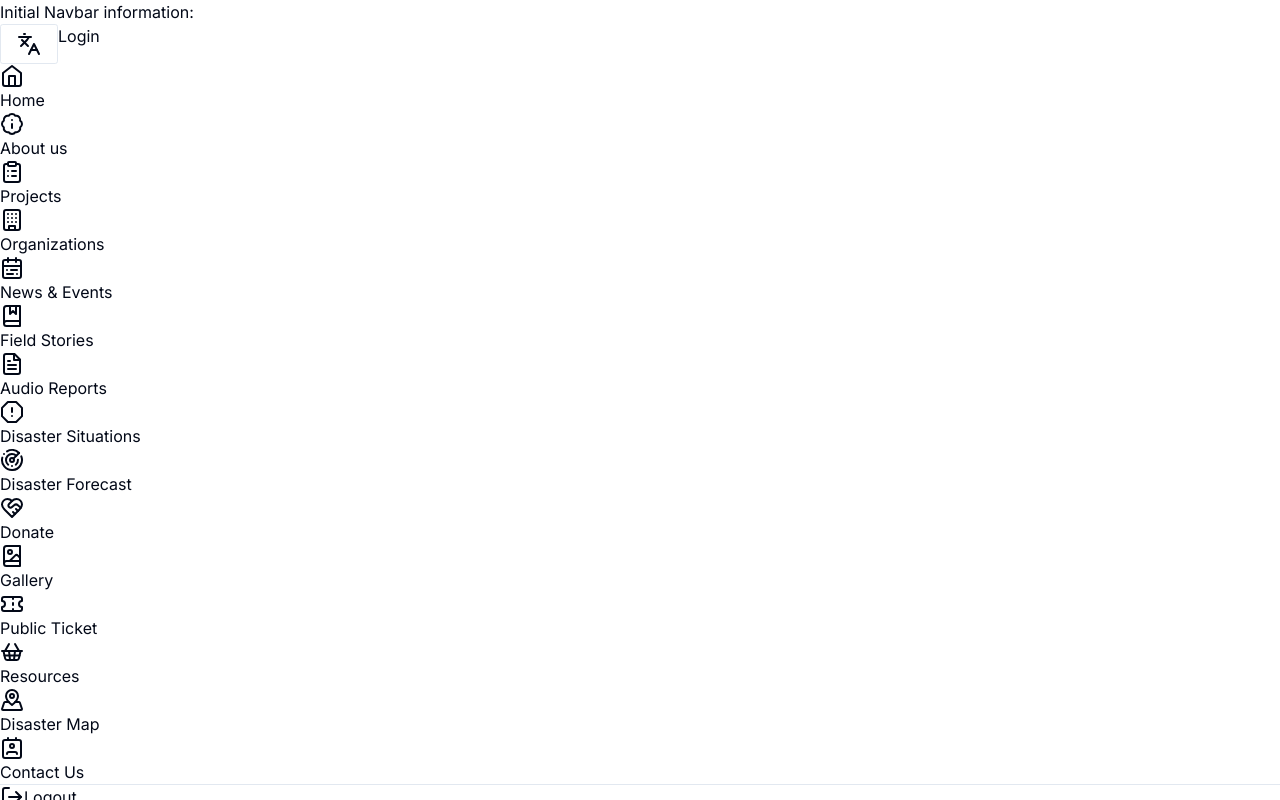
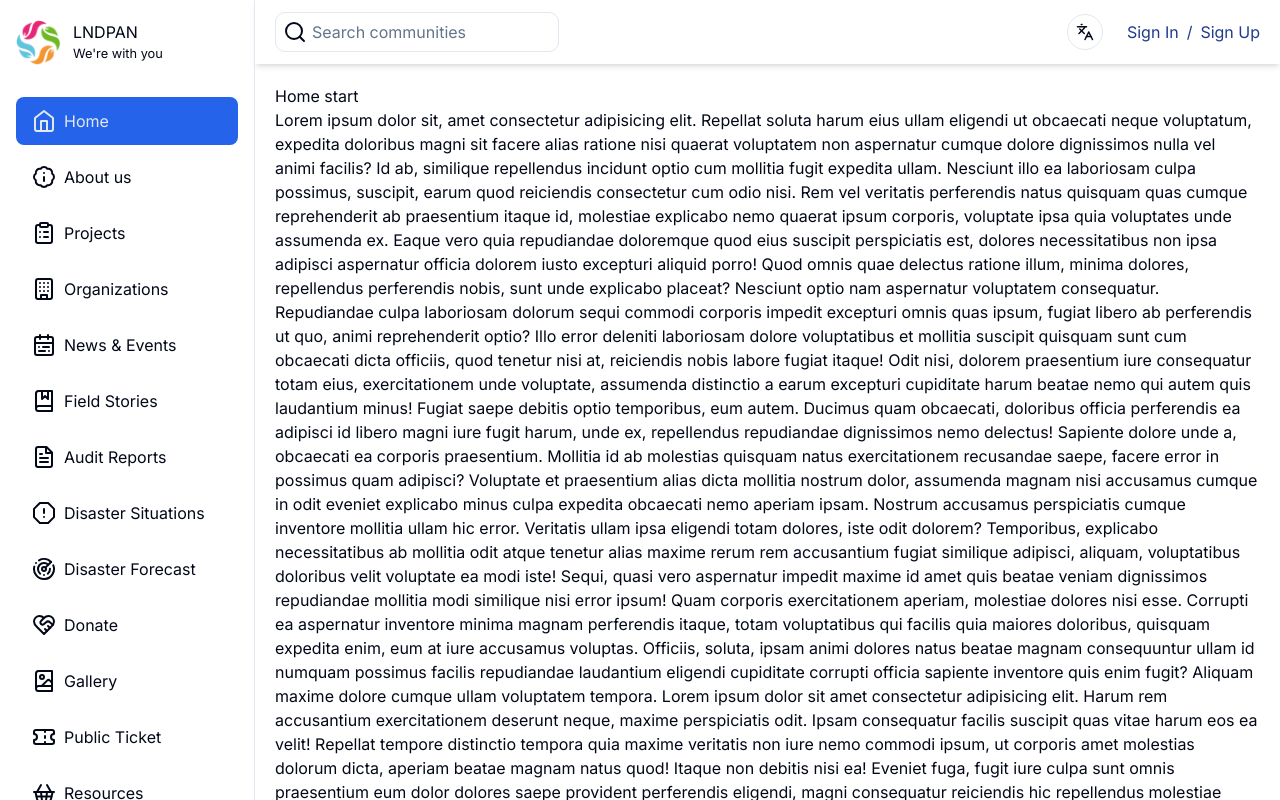
Before and after one commit to Sharif-Minhaz/Localized-Disaster-Preparedness-and-Assistance-Network, a Next.js app: page / in a window 1280 px wide. Shown: the top 800 px of the page. Built offline with nearby package versions, Linux system fonts and the light colour scheme; no server answers.

Commit message:
feat: sidebar + navbar ui added

```diff
--- a/app/(root)/layout.tsx
+++ b/app/(root)/layout.tsx
@@ -3,6 +3,7 @@ import { Inter } from "next/font/google";
 import "../globals.css";
 import { MainContextProvider } from "@/contexts/MainContext";
 import ClerkThemeProvider from "@/lib/providers/ClerkThemeProvider";
+import { Navbar, Sidebar } from "@/components/shared";
 
 const inter = Inter({ subsets: ["latin"] });
 
@@ -17,7 +18,13 @@ export default function RootLayout({ children }: { children: React.ReactNode })
 		<MainContextProvider>
 			<ClerkThemeProvider>
 				<html lang="en">
-					<body className={inter.className}>{children}</body>
+					<body className={inter.className}>
+						<Sidebar />
+						<main className="ml-[255px]">
+							<Navbar />
+							<div className="p-5">{children}</div>
+						</main>
+					</body>
 				</html>
 			</ClerkThemeProvider>
 		</MainContextProvider>
--- a/app/(root)/page.tsx
+++ b/app/(root)/page.tsx
@@ -1,11 +1,65 @@
-import { Navbar, Sidebar } from "@/components/shared";
-
 export default async function HomePage() {
 	return (
 		<div>
-			<Navbar />
-			<Sidebar />
 			<p>Home start</p>
+			<p>
+				Lorem ipsum dolor sit, amet consectetur adipisicing elit. Repellat soluta harum eius
+				ullam eligendi ut obcaecati neque voluptatum, expedita doloribus magni sit facere
+				alias ratione nisi quaerat voluptatem non aspernatur cumque dolore dignissimos nulla
+				vel animi facilis? Id ab, similique repellendus incidunt optio cum mollitia fugit
+				expedita ullam. Nesciunt illo ea laboriosam culpa possimus, suscipit, earum quod
+				reiciendis consectetur cum odio nisi. Rem vel veritatis perferendis natus quisquam
+				quas cumque reprehenderit ab praesentium itaque id, molestiae explicabo nemo quaerat
+				ipsum corporis, voluptate ipsa quia voluptates unde assumenda ex. Eaque vero quia
+				repudiandae doloremque quod eius suscipit perspiciatis est, dolores necessitatibus
+				non ipsa adipisci aspernatur officia dolorem iusto excepturi aliquid porro! Quod
+				omnis quae delectus ratione illum, minima dolores, repellendus perferendis nobis,
+				sunt unde explicabo placeat? Nesciunt optio nam aspernatur voluptatem consequatur.
+				Repudiandae culpa laboriosam dolorum sequi commodi corporis impedit excepturi omnis
+				quas ipsum, fugiat libero ab perferendis ut quo, animi reprehenderit optio? Illo
+				error deleniti laboriosam dolore voluptatibus et mollitia suscipit quisquam sunt cum
+				obcaecati dicta officiis, quod tenetur nisi at, reiciendis nobis labore fugiat
+				itaque! Odit nisi, dolorem praesentium iure consequatur totam eius, exercitationem
+				unde voluptate, assumenda distinctio a earum excepturi cupiditate harum beatae nemo
+				qui autem quis laudantium minus! Fugiat saepe debitis optio temporibus, eum autem.
+				Ducimus quam obcaecati, doloribus officia perferendis ea adipisci id libero magni
+				iure fugit harum, unde ex, repellendus repudiandae dignissimos nemo delectus!
+				Sapiente dolore unde a, obcaecati ea corporis praesentium. Mollitia id ab molestias
+				quisquam natus exercitationem recusandae saepe, facere error in possimus quam
+				adipisci? Voluptate et praesentium alias dicta mollitia nostrum dolor, assumenda
+				magnam nisi accusamus cumque in odit eveniet explicabo minus culpa expedita
+				obcaecati nemo aperiam ipsam. Nostrum accusamus perspiciatis cumque inventore
+				mollitia ullam hic error. Veritatis ullam ipsa eligendi totam dolores, iste odit
+				dolorem? Temporibus, explicabo necessitatibus ab mollitia odit atque tenetur alias
+				maxime rerum rem accusantium fugiat similique adipisci, aliquam, voluptatibus
+				doloribus velit voluptate ea modi iste! Sequi, quasi vero aspernatur impedit maxime
+				id amet quis beatae veniam dignissimos repudiandae mollitia modi similique nisi
+				error ipsum! Quam corporis exercitationem aperiam, molestiae dolores nisi esse.
+				Corrupti ea aspernatur inventore minima magnam perferendis itaque, totam
+				voluptatibus qui facilis quia maiores doloribus, quisquam expedita enim, eum at iure
+				accusamus voluptas. Officiis, soluta, ipsam animi dolores natus beatae magnam
+				consequuntur ullam id numquam possimus facilis repudiandae laudantium eligendi
+				cupiditate corrupti officia sapiente inventore quis enim fugit? Aliquam maxime
+				dolore cumque ullam voluptatem tempora. Lorem ipsum dolor sit amet consectetur
+				adipisicing elit. Harum rem accusantium exercitationem deserunt neque, maxime
+				perspiciatis odit. Ipsam consequatur facilis suscipit quas vitae harum eos ea velit!
+				Repellat tempore distinctio tempora quia maxime veritatis non iure nemo commodi
+				ipsum, ut corporis amet molestias dolorum dicta, aperiam beatae magnam natus quod!
+				Itaque non debitis nisi ea! Eveniet fuga, fugit iure culpa sunt omnis praesentium
+				eum dolor dolores saepe provident perferendis eligendi, magni consequatur reiciendis
+				hic repellendus molestiae quidem voluptatum. Facere corrupti voluptas rerum alias!
+				Incidunt voluptatibus aspernatur doloribus excepturi architecto repellendus ut
+				obcaecati quod nemo inventore, non voluptate officia sequi impedit veniam,
+				laboriosam qui tempore velit reiciendis aliquam est. Veritatis, suscipit libero
+				expedita quis reprehenderit laudantium animi ullam aliquam corrupti architecto! Nam
+				est fugiat optio saepe aspernatur itaque quasi non corrupti illo ratione quas
+				nostrum dolor cupiditate sunt quibusdam et quod maiores culpa, cum magnam ipsum?
+				Optio, voluptates fugit sint laudantium quibusdam eos vero ipsum nemo,
+				exercitationem pariatur doloribus vel repellat. Esse modi nesciunt nobis eos quia
+				nihil laborum exercitationem labore, quam sequi, quisquam ad veniam explicabo error
+				iste ipsa consequatur nam officia rerum nemo culpa enim sint temporibus! Ullam
+				adipisci officiis minus vel sunt ratione nulla omnis, nostrum quasi sequi.
+			</p>
 		</div>
 	);
 }
--- a/app/globals.css
+++ b/app/globals.css
@@ -59,6 +59,34 @@
 	}
 }
 
+/* -----------------scrollbar------------------ */
+/* width */
+::-webkit-scrollbar {
+	width: 6px;
+}
+
+/* Track */
+::-webkit-scrollbar-track {
+	box-shadow: inset 0 0 5px rgb(157, 149, 231);
+	height: 10px;
+	border-radius: 10px;
+}
+
+/* Handle */
+::-webkit-scrollbar-thumb {
+	background: #d1cfff;
+	border-radius: 10px;
+}
+
+/* Handle on hover */
+::-webkit-scrollbar-thumb:hover {
+	background: #a8aed6;
+}
+
+html {
+	scroll-behavior: smooth;
+}
+
 /* ------------- hide clerk profile's signout button ----------- */
 .cl-userButtonPopoverActionButton.cl-userButtonPopoverActionButton__signOut {
 	display: none;
@@ -68,3 +96,25 @@
 :is(.cl-footer, .cl-scrollBox, .cl-scrollBox)+div[class^="cl-internal"] {
 	display: none;
 }
+
+/* clerk user button custom design */
+.cl-rootBox.cl-userButton-root {
+	display: flex;
+	align-items: center;
+}
+
+/* clerk organization switcher button custom design */
+.cl-organizationSwitcherTrigger {
+	width: 100%;
+}
+
+.cl-rootBox.cl-organizationSwitcher-root {
+	background-color: #efedff;
+	width: 100%;
+	border-radius: 8px;
+}
+
+.dark .cl-rootBox.cl-organizationSwitcher-root {
+	background-color: rgb(29, 28, 28);
+	color: whitesmoke;
+}
--- a/components/shared/Navbar.tsx
+++ b/components/shared/Navbar.tsx
@@ -14,22 +14,22 @@ import {
 	DropdownMenuSeparator,
 	DropdownMenuTrigger,
 } from "@/components/ui/dropdown-menu";
-import { Button } from "../ui/button";
 import { useContext } from "react";
 import { MainContext } from "@/contexts/MainContext";
+import { SearchBar } from ".";
 
 export default function Navbar() {
 	const { handleLang, lang } = useContext(MainContext);
 
 	return (
-		<nav>
-			Initial Navbar information:
-			<div className="flex">
+		<nav className="sticky z-10 flex top-0 w-full items-center justify-between pl-1 py-1 pr-5 bg-white dark:bg-slate-950 shadow-md dark:shadow-slate-900">
+			<SearchBar routeType="" />
+			<div className="flex gap-6">
 				<DropdownMenu>
 					<DropdownMenuTrigger asChild>
-						<Button variant="outline">
-							<Languages />
-						</Button>
+						<span className="border rounded-full inline-flex p-2 cursor-pointer">
+							<Languages size={18} />
+						</span>
 					</DropdownMenuTrigger>
 					<DropdownMenuContent className="w-56">
 						<DropdownMenuLabel>Translation</DropdownMenuLabel>
@@ -72,7 +72,9 @@ export default function Navbar() {
 					<UserButton />
 				</SignedIn>
 				<SignedOut>
-					<Link href="/sign-in">Login</Link>
+					<div className="flex items-center gap-2 text-blue-900">
+						<Link href="/sign-in">Sign In</Link>/<Link href="/sign-up">Sign Up</Link>
+					</div>
 				</SignedOut>
 			</div>
 		</nav>
--- /dev/null
+++ b/components/shared/SearchBar.tsx
@@ -0,0 +1,40 @@
+"use client";
+
+import { useRouter } from "next/navigation";
+import { ChangeEvent, useEffect, useState } from "react";
+
+import { Input } from "../ui/input";
+import { Search } from "lucide-react";
+
+interface Props {
+	routeType?: string;
+}
+
+export default function SearchBar({ routeType }: Props) {
+	const router = useRouter();
+	const [search, setSearch] = useState("");
+
+	// query after 0.3s of no input
+	useEffect(() => {
+		const delayDebounceFn = setTimeout(() => {
+			if (routeType) router.push(`/${routeType}?q=` + search);
+		}, 300);
+
+		return () => clearTimeout(delayDebounceFn);
+	}, [search, routeType, router]);
+
+	return (
+		<div className="flex relative gap-1 rounded-lg px-4 py-2 items-center">
+			<span className="absolute left-6">
+				<Search />
+			</span>
+			<Input
+				id="text"
+				value={search}
+				onChange={(e: ChangeEvent<HTMLInputElement>) => setSearch(e.target.value)}
+				placeholder="Search communities"
+				className="no-focus border rounded-[10px] text-base outline-none pl-9"
+			/>
+		</div>
+	);
+}
--- a/components/shared/Sidebar.tsx
+++ b/components/shared/Sidebar.tsx
@@ -8,52 +8,83 @@ import { Switch } from "../ui/switch";
 import { LogOut, Moon } from "lucide-react";
 import { useContext } from "react";
 import { Label } from "../ui/label";
-import { dark } from "@clerk/themes";
+import Link from "next/link";
+import Image from "next/image";
+import { usePathname } from "next/navigation";
 
 export default function Sidebar() {
 	const { lang, theme, changeTheme } = useContext(MainContext);
+	const pathname = usePathname();
 
 	return (
-		<aside>
+		<aside className="fixed left-0 top-0 z-20 flex h-screen w-[255px] flex-col justify-between overflow-auto border-r border-r-dark-4 bg-dark-2 pb-5 max-md:hidden">
+			<div className="px-4 pt-5 pb-3">
+				<div className="flex gap-3">
+					<Link href="/">
+						<Image
+							draggable={false}
+							src="/assets/images/brand.png"
+							width={45}
+							height={45}
+							alt="brand"
+						/>
+					</Link>
+					<div className="flex flex-col gap-0">
+						<h1>LNDPAN</h1>
+						<small>We&apos;re with you</small>
+					</div>
+				</div>
+			</div>
+
+			<div className="px-4 py-2">
 				<OrganizationSwitcher
 					appearance={{
 						elements: {
 							organizationSwitcherTrigger: "py-2 px-4",
 						},
-					baseTheme: theme === "dark" ? dark : undefined,
 					}}
 				/>
+			</div>
+
 			<ul>
 				{sideMenuData.map((menu) => {
 					const { Icon } = menu;
 					const selectedLangEntry = dictionary?.[lang];
+					const isActive =
+						pathname.includes(menu.url) &&
+						(menu.url.length > 1 || pathname === menu.url);
 					return (
-						<li key={menu.title}>
-							<a href={menu.url}>
-								<div>
+						<li key={menu.title} className="px-4 py-1">
+							<Link
+								href={menu.url}
+								className={`flex px-4 py-3 gap-2 rounded-[8px] ${
+									isActive && "text-slate-200 bg-[#2563eb]"
+								}`}
+							>
 								<Icon />
 								{/* @ts-ignore */}
 								<span>{selectedLangEntry?.[menu?.title]}</span>
-								</div>
-							</a>
+							</Link>
 						</li>
 					);
 				})}
 			</ul>
-			<div>
-				<hr />
-				<div>
+			<hr className="my-3" />
+			<div className="px-4">
+				<div className="mb-3">
 					<SignOutButton>
-						<div className="flex cursor-pointer">
+						<div className="flex cursor-pointer px-4 py-3 gap-2">
 							<LogOut />
 							<span>{dictionary[lang]?.["logout"]}</span>
 						</div>
 					</SignOutButton>
 				</div>
-				<div>
+				<div className="flex gap-2 px-4 py-3 dark:bg-[#1D1C1C] bg-[#efedff] rounded-lg">
 					<Moon />
-					<div className="flex items-center space-x-2">
-						<Label htmlFor="dark-mode">{dictionary[lang]?.["darkMode"]}</Label>
+					<div className="flex items-center justify-between space-x-2 w-full">
+						<Label className="cursor-pointer" htmlFor="dark-mode">
+							{dictionary[lang]?.["darkMode"]}
+						</Label>
 						<Switch
 							id="dark-mode"
 							checked={theme === "dark"}
--- a/components/shared/index.tsx
+++ b/components/shared/index.tsx
@@ -1,4 +1,5 @@
 import Navbar from "./Navbar";
 import Sidebar from "./Sidebar";
+import SearchBar from "./SearchBar";
 
-export { Navbar, Sidebar };
+export { Navbar, Sidebar, SearchBar };
--- /dev/null
+++ b/components/ui/input.tsx
@@ -0,0 +1,25 @@
+import * as React from "react"
+
+import { cn } from "@/lib/utils"
+
+export interface InputProps
+  extends React.InputHTMLAttributes<HTMLInputElement> {}
+
+const Input = React.forwardRef<HTMLInputElement, InputProps>(
+  ({ className, type, ...props }, ref) => {
+    return (
+      <input
+        type={type}
+        className={cn(
+          "flex h-10 w-full rounded-md border border-input bg-background px-3 py-2 text-sm ring-offset-background file:border-0 file:bg-transparent file:text-sm file:font-medium placeholder:text-muted-foreground focus-visible:outline-none focus-visible:ring-2 focus-visible:ring-ring focus-visible:ring-offset-2 disabled:cursor-not-allowed disabled:opacity-50",
+          className
+        )}
+        ref={ref}
+        {...props}
+      />
+    )
+  }
+)
+Input.displayName = "Input"
+
+export { Input }
--- a/constants/index.ts
+++ b/constants/index.ts
@@ -19,7 +19,7 @@ import {
 interface MenuItem {
 	title: string;
 	url: string;
-	Icon: React.ElementType; // Adjust this based on what Lucide-React expects
+	Icon: React.ElementType;
 }
 
 export const sideMenuData: MenuItem[] = [
--- a/locales/contents.ts
+++ b/locales/contents.ts
@@ -26,7 +26,7 @@ export const dictionary: Record<string, DictionaryEntry> = {
 		organizations: "Organizations",
 		"news&Events": "News & Events",
 		fieldStories: "Field Stories",
-		auditReports: "Audio Reports",
+		auditReports: "Audit Reports",
 		disasterSituations: "Disaster Situations",
 		disasterForecast: "Disaster Forecast",
 		donate: "Donate",
```
Also changed, not shown: vercel.json (added). Lines whose indentation alone changed are shown as unchanged.
